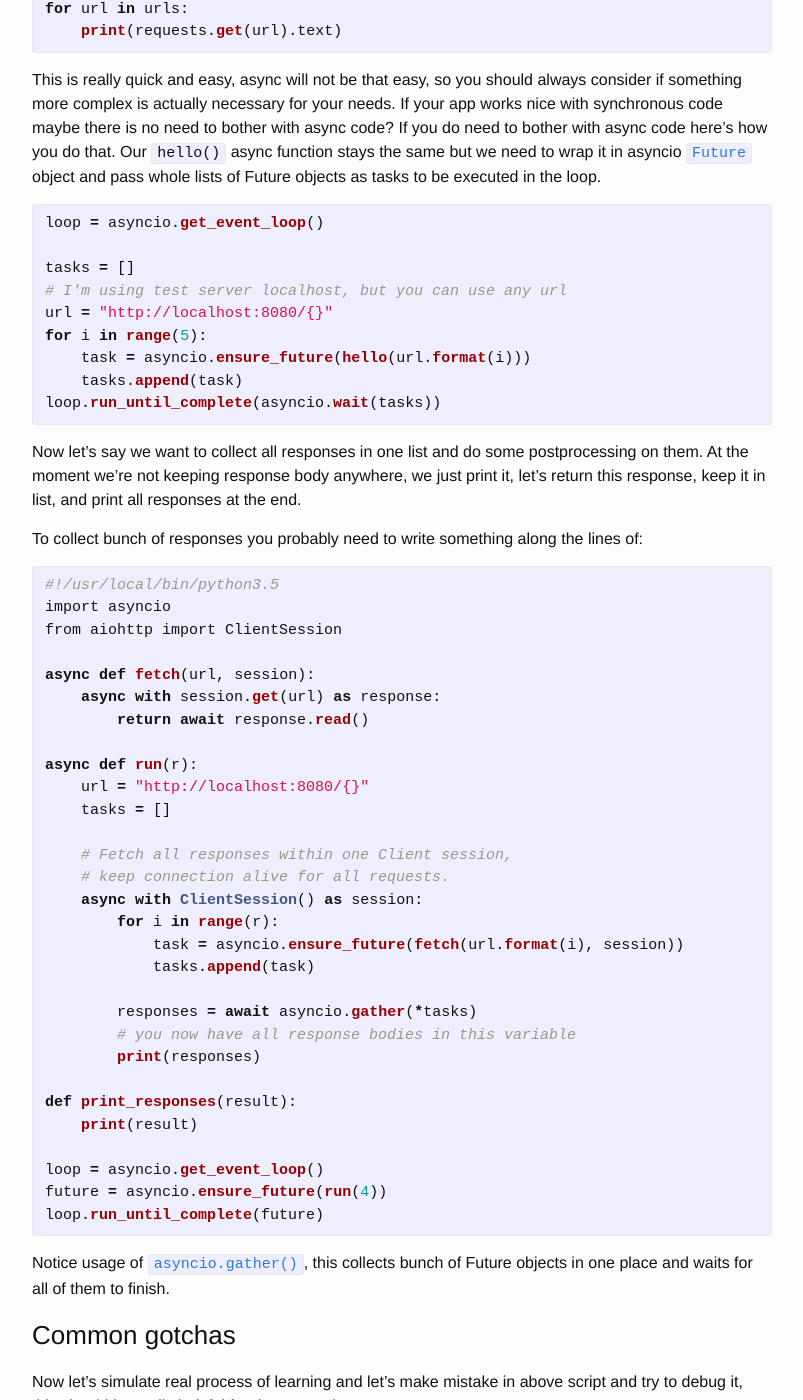
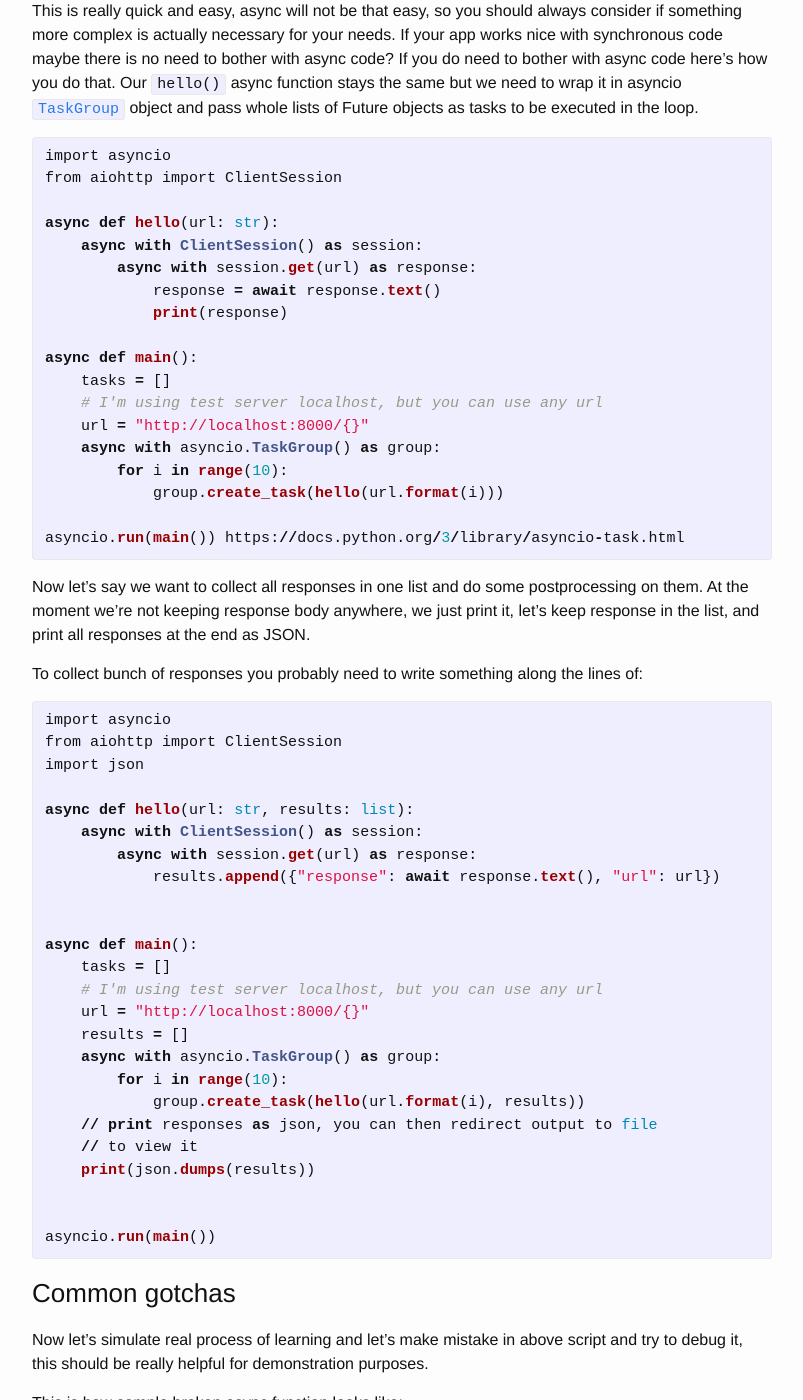
Before and after one commit to pawelmhm/pawelmhm.github.io, a Jekyll site: the page built from _posts/2016-04-22-asyncio-aiohttp.markdown, in a window 1280 px wide and 1400 px high, scrolled down 1919 px. Shown: the whole window, without its empty margins (238-1041 px from the left). Built offline with Jekyll 4.4.1, drawn with Linux system fonts in a browser that asks for light colours; some of the changed text lies outside the part shown.

Commit message:
update 1 million asyncio requests post

```diff
--- a/_posts/2016-04-22-asyncio-aiohttp.markdown
+++ b/_posts/2016-04-22-asyncio-aiohttp.markdown
@@ -52,19 +52,17 @@ How does that look in aiohttp?
 
 {% highlight python %}
 
-#!/usr/local/bin/python3.5
+#!/usr/local/bin/python3.11.2
 import asyncio
 from aiohttp import ClientSession
 
-async def hello(url):
+async def hello(url: str):
     async with ClientSession() as session:
         async with session.get(url) as response:
             response = await response.read()
             print(response)
 
-loop = asyncio.get_event_loop()
-
-loop.run_until_complete(hello("http://httpbin.org/headers"))
+asyncio.run(hello("http://httpbin.org/headers"))
 
 {% endhighlight %}
 
@@ -86,8 +84,7 @@ operation starts, downloading request. Just as in case of client sessions respon
 explicitly, and context manager's `with` statement ensures it will be closed properly in all
 circumstances.
 
-To start your program you need to run it in event loop, so you need to create instance of asyncio
-loop and put task into this loop.
+To start your program you need to make a call to asyncio.run().
 
 It all does sound bit difficult but it's not that complex and looks logical if you spend
 some time trying to understand it.
@@ -107,66 +104,66 @@ for url in urls:
 This is really quick and easy, async will not be that easy, so you should always consider if something more complex
 is actually necessary for your needs. If your app works nice with synchronous code maybe there
 is no need to bother with async code? If you do need to bother with async code here's how you do
-that. Our `hello()` async function stays the same but we need to wrap it in asyncio [`Future`](https://docs.python.org/3/library/asyncio-task.html#future) object
+that. Our `hello()` async function stays the same but we need to wrap it in asyncio [`TaskGroup`](https://docs.python.org/3/library/asyncio-task.html) object
 and pass whole lists of Future objects as tasks to be executed in the loop.
 
 {% highlight python %}
+import asyncio
+from aiohttp import ClientSession
 
-loop = asyncio.get_event_loop()
+async def hello(url: str):
+    async with ClientSession() as session:
+        async with session.get(url) as response:
+            response = await response.text()
+            print(response)
 
-tasks = []
-# I'm using test server localhost, but you can use any url
-url = "http://localhost:8080/{}"
-for i in range(5):
-    task = asyncio.ensure_future(hello(url.format(i)))
-    tasks.append(task)
-loop.run_until_complete(asyncio.wait(tasks))
+async def main():
+    tasks = []
+    # I'm using test server localhost, but you can use any url
+    url = "http://localhost:8000/{}"
+    async with asyncio.TaskGroup() as group:
+        for i in range(10):
+            group.create_task(hello(url.format(i)))
+
+asyncio.run(main()) https://docs.python.org/3/library/asyncio-task.html
 
 {% endhighlight %}
 
 Now let's say we want to collect all responses in one list and do some
 postprocessing on them. At the moment we're not keeping response body
-anywhere, we just print it, let's return this response, keep it in list, and
-print all responses at the end.
+anywhere, we just print it, let's keep response in the list, and
+print all responses at the end as JSON.
 
 To collect bunch of responses you probably need to write something along the lines of:
 
 {% highlight python %}
 
-#!/usr/local/bin/python3.5
 import asyncio
 from aiohttp import ClientSession
+import json
 
-async def fetch(url, session):
-    async with session.get(url) as response:
-        return await response.read()
+async def hello(url: str, results: list):
+    async with ClientSession() as session:
+        async with session.get(url) as response:
+            results.append({"response": await response.text(), "url": url})
 
-async def run(r):
-    url = "http://localhost:8080/{}"
+
+async def main():
     tasks = []
+    # I'm using test server localhost, but you can use any url
+    url = "http://localhost:8000/{}"
+    results = []
+    async with asyncio.TaskGroup() as group:
+        for i in range(10):
+            group.create_task(hello(url.format(i), results))
+    // print responses as json, you can then redirect output to file
+    // to view it
+    print(json.dumps(results))
 
-    # Fetch all responses within one Client session,
-    # keep connection alive for all requests.
-    async with ClientSession() as session:
-        for i in range(r):
-            task = asyncio.ensure_future(fetch(url.format(i), session))
-            tasks.append(task)
 
-        responses = await asyncio.gather(*tasks)
-        # you now have all response bodies in this variable
-        print(responses)
-
-def print_responses(result):
-    print(result)
-
-loop = asyncio.get_event_loop()
-future = asyncio.ensure_future(run(4))
-loop.run_until_complete(future)
-
+asyncio.run(main())
 {% endhighlight %}
 
-Notice usage of [`asyncio.gather()`](https://docs.python.org/3/library/asyncio-task.html#asyncio.gather), this collects bunch of Future objects in one place
-and waits for all of them to finish.
 
 ### Common gotchas
 
@@ -214,61 +211,8 @@ is just adding await before `response.read()`.
     # async operation must be preceded by await
     return await response.read() # NOT: return response.read()
 {% endhighlight %}
-Let's break our code in some other way.
 
-{% highlight python %}
-
-# WARNING! BROKEN CODE DO NOT COPY PASTE
-async def run(r):
-    url = "http://localhost:8080/{}"
-    tasks = []
-    for i in range(r):
-        task = asyncio.ensure_future(fetch(url.format(i)))
-        tasks.append(task)
-
-    responses = asyncio.gather(*tasks)
-    print(responses)
-
-{% endhighlight %}
-
-Again above code is broken but it's not easy to figure out why if you're just
-learning asyncio.
-
-Above produces following output:
-
-{% highlight python %}
-pawel@pawel-VPCEH390X ~/p/l/benchmarker> ./bench.py
-<_GatheringFuture pending>
-Task was destroyed but it is pending!
-task: <Task pending coro=<fetch() running at ./bench.py:7> wait_for=<Future pending cb=[Task._wakeup()]> cb=[gather.<locals>._done_callback(0)() at /usr/local/lib/python3.5/asyncio/tasks.py:602]>
-Task was destroyed but it is pending!
-task: <Task pending coro=<fetch() running at ./bench.py:7> wait_for=<Future pending cb=[Task._wakeup()]> cb=[gather.<locals>._done_callback(1)() at /usr/local/lib/python3.5/asyncio/tasks.py:602]>
-Task was destroyed but it is pending!
-task: <Task pending coro=<fetch() running at ./bench.py:7> wait_for=<Future pending cb=[Task._wakeup()]> cb=[gather.<locals>._done_callback(2)() at /usr/local/lib/python3.5/asyncio/tasks.py:602]>
-Task was destroyed but it is pending!
-task: <Task pending coro=<fetch() running at ./bench.py:7> wait_for=<Future pending cb=[Task._wakeup()]> cb=[gather.<locals>._done_callback(3)() at /usr/local/lib/python3.5/asyncio/tasks.py:602]>
-
-{% endhighlight %}
-
-What happens here? If you examine your localhost logs you may see that requests are not reaching
-your server at all. Clearly no requests are performed. Print statement prints that
-responses variable contains `<_GatheringFuture pending>` object, and later it alerts that
-pending tasks were destroyed. Why is it happening? Again you forgot about await
-
-faulty line is this
-
-{% highlight python %}
-    responses = asyncio.gather(*tasks)
-{% endhighlight %}
-
-it should be:
-
-{% highlight python %}
-    responses = await asyncio.gather(*tasks)
-{% endhighlight %}
-
-I guess main lesson from those mistakes is: always remember about using "await" if
-you're actually awaiting something.
+Always remember about using "await" if you're actually awaiting something.
 
 ## Sync vs Async
 
@@ -409,7 +352,7 @@ async def fetch(url, session):
         delay = response.headers.get("DELAY")
         date = response.headers.get("DATE")
         print("{}:{} with delay {}".format(date, response.url, delay))
-        return await response.read()
+        return await response.text()
 
 
 async def bound_fetch(sem, url, session):
@@ -419,7 +362,7 @@ async def bound_fetch(sem, url, session):
 
 
 async def run(r):
-    url = "http://localhost:8080/{}"
+    url = "http://localhost:8000/{}"
     tasks = []
     # create instance of Semaphore
     sem = asyncio.Semaphore(1000)
@@ -436,10 +379,7 @@ async def run(r):
         await responses
 
 number = 10000
-loop = asyncio.get_event_loop()
-
-future = asyncio.ensure_future(run(number))
-loop.run_until_complete(future)
+asyncio.run(run(number))
 
 {% endhighlight %}
 
@@ -518,3 +458,7 @@ Fixed minor bugs in code samples:
 * removed useless positional argument 'loop' to run()
 * added positional argument url to hello() async def
 * added missing colon in requests sync code sample
+
+### _EDITS_ (14/04/2023)
+
+Updated code to use more modern asyncio APIs (TaskGroups, asyncio.run() etc)
```
Also changed, not shown: other parts of _posts/2016-04-22-asyncio-aiohttp.markdown (+1 -2 lines), _code/asyncio/index.html (added), 5 other files.
